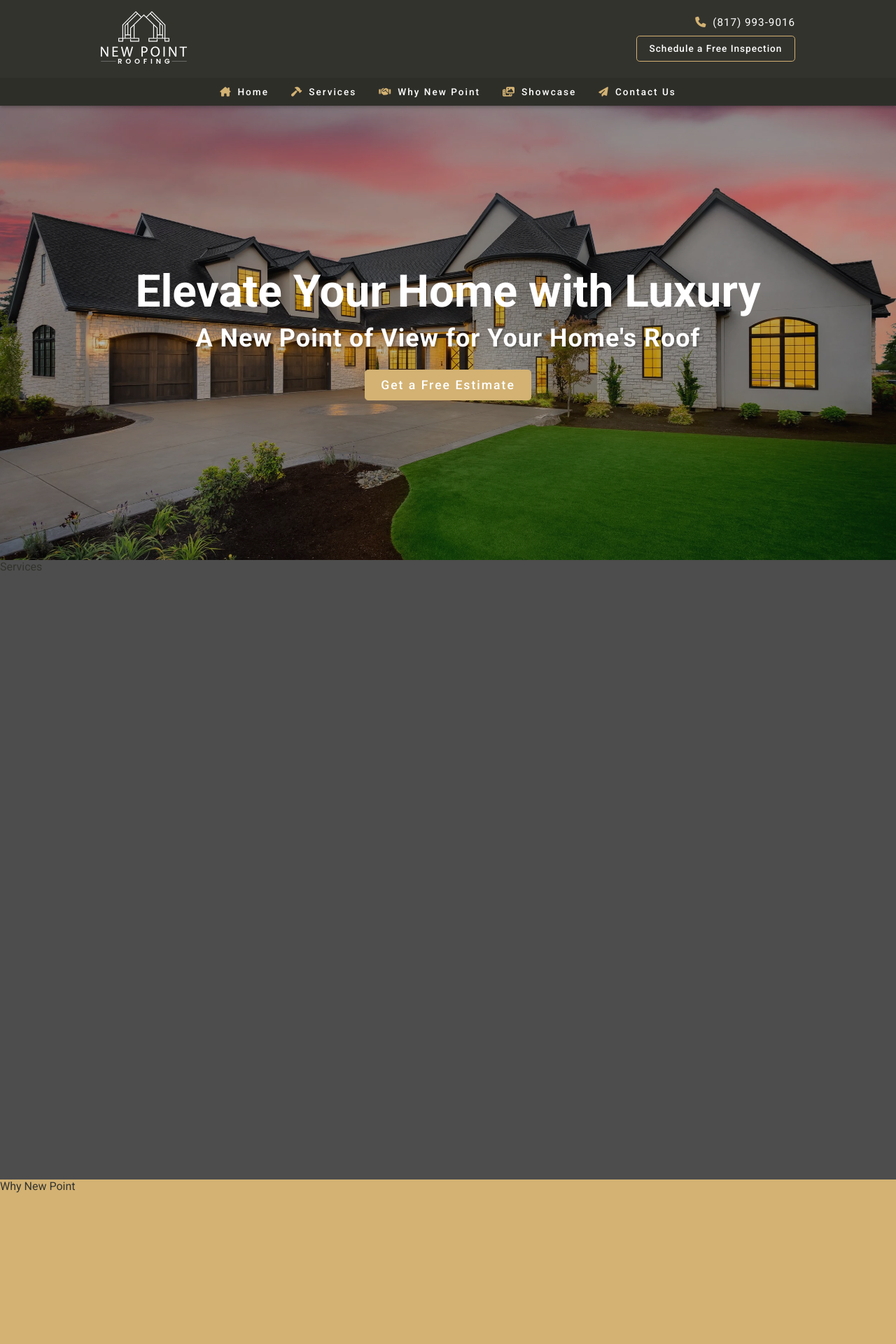
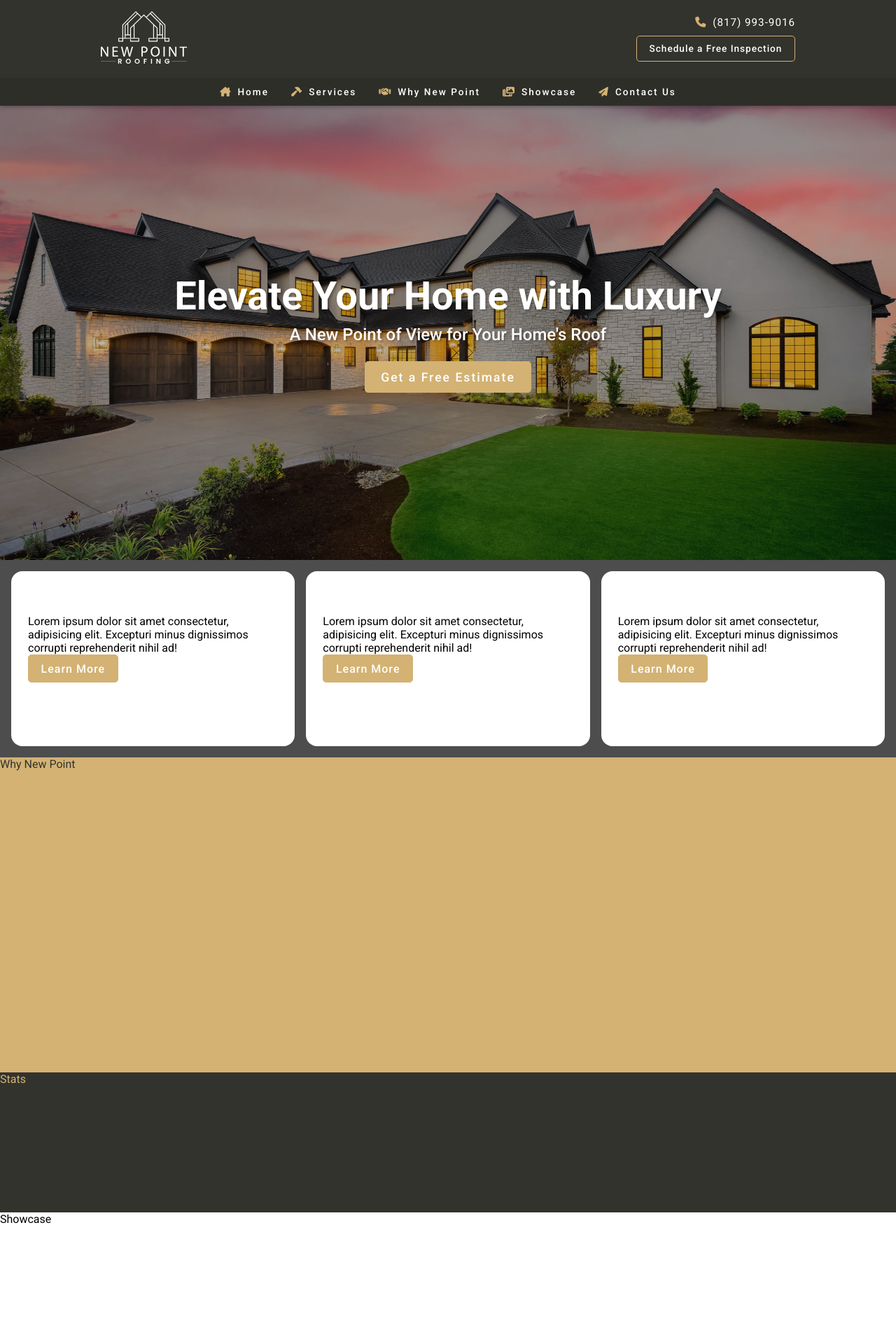
Before and after one commit to bjded/newpointroofing, a PHP site: page / in a window 1280 px wide. Shown: the top 1920 px of the page at 70% size. Run offline with PHP 8.4, Linux system fonts and the light colour scheme.

Commit message:
removed partial and new

```diff
--- a/index.html
+++ b/index.html
@@ -88,9 +88,9 @@
                 <h1 data-aos="fade-in" data-aos-duration="750">
                     Elevate Your Home with Luxury
                 </h1>
-                <h3 data-aos="fade-in" data-aos-duration="750">
+                <h2 data-aos="fade-in" data-aos-duration="750">
                     A New Point of View for Your Home&apos;s Roof
-                </h3>
+                </h2>
                 <a
                     href="#contact"
                     class="btn btn-primary"
@@ -102,7 +102,32 @@
             </div>
         </section>
 
-        <section id="services">Services</section>
+        <section id="services" class="row">
+            <div class="service">
+                <h3>Residential Roofing</h3>
+                <p>
+                    Lorem ipsum dolor sit amet consectetur, adipisicing elit.
+                    Excepturi minus dignissimos corrupti reprehenderit nihil ad!
+                </p>
+                <a href="#" class="btn btn-primary">Learn More</a>
+            </div>
+            <div class="service">
+                <h3>Commercial Roofing</h3>
+                <p>
+                    Lorem ipsum dolor sit amet consectetur, adipisicing elit.
+                    Excepturi minus dignissimos corrupti reprehenderit nihil ad!
+                </p>
+                <a href="#" class="btn btn-primary">Learn More</a>
+            </div>
+            <div class="service">
+                <h3>Construction Services</h3>
+                <p>
+                    Lorem ipsum dolor sit amet consectetur, adipisicing elit.
+                    Excepturi minus dignissimos corrupti reprehenderit nihil ad!
+                </p>
+                <a href="#" class="btn btn-primary">Learn More</a>
+            </div>
+        </section>
 
         <section id="why-new-point">Why New Point</section>
 
--- a/styles/styles.css
+++ b/styles/styles.css
@@ -1,33 +1,3 @@
-h1 {
-  font-size: 4rem;
-  font-weight: 700;
-}
-
-h2 {
-  font-size: 3rem;
-  font-weight: 700;
-}
-
-h3 {
-  font-size: 2.25rem;
-  font-weight: 700;
-}
-
-h4 {
-  font-size: 1.5rem;
-  font-weight: 700;
-}
-
-h5 {
-  font-size: 1.25rem;
-  font-weight: 700;
-}
-
-h6 {
-  font-size: 1rem;
-  font-weight: 700;
-}
-
 *,
 *::before,
 *::after {
@@ -67,21 +37,35 @@ body {
   padding: 0.6rem 1.1rem;
   border-radius: 0.3rem;
   cursor: pointer;
+  background-color: hsl(0, 0%, 96%);
   font-weight: 500;
   letter-spacing: 1px;
   text-decoration: none;
+  color: hsl(0, 0%, 7%);
 }
 
 .btn-primary {
   border: 1px solid hsl(39, 52%, 64%);
   background-color: hsl(39, 52%, 64%);
-  color: #fff;
+  color: hsl(0, 0%, 100%);
+}
+.btn-primary:hover {
+  border: 1px solid hsl(0, 0%, 100%);
+  background-color: hsl(0, 0%, 100%);
+  color: hsl(39, 52%, 64%);
+  transition: 250ms all ease;
 }
 
 .btn-secondary {
   border: 1px solid hsl(39, 52%, 64%);
   background-color: hsl(60, 5%, 19%);
-  color: #fff;
+  color: hsl(0, 0%, 100%);
+}
+.btn-secondary:hover {
+  border: 1px solid hsl(39, 52%, 64%);
+  background-color: hsl(39, 52%, 64%);
+  color: hsl(60, 5%, 19%);
+  transition: 250ms all ease;
 }
 
 nav {
@@ -159,7 +143,7 @@ nav ul li a {
 nav ul li a:hover > i {
   transform: rotate(360deg);
   transform-origin: center;
-  transition: 250ms transform ease;
+  transition: 333ms transform ease;
 }
 nav ul li a i {
   margin-right: 0.5rem;
@@ -188,13 +172,16 @@ nav ul li a i {
   text-align: center;
   color: hsl(0, 0%, 100%);
 }
-#cta h2 {
-  letter-spacing: 1px;
+#cta h1 {
+  font-size: 3.5rem;
+  font-weight: 700;
   text-shadow: 2px 2px 3px rgba(18, 18, 18, 0.3);
 }
-#cta h3 {
+#cta h2 {
   margin-top: 0.5rem;
-  letter-spacing: 1px;
+  font-size: 1.5rem;
+  font-weight: 500;
+  letter-spacing: 3%;
   text-shadow: 2px 2px 3px rgba(18, 18, 18, 0.3);
 }
 #cta .btn {
@@ -207,9 +194,21 @@ nav ul li a i {
 
 #services {
   width: 100%;
-  height: 885px; /* placeholder */
+  display: grid;
+  grid-template-columns: repeat(auto-fit, minmax(275px, 1fr));
+  gap: 1rem;
   background-color: rgba(18, 18, 18, 0.75);
-  color: hsl(60, 5%, 19%);
+}
+#services .service {
+  min-height: 250px;
+  border-radius: 1rem;
+  padding: 1.5rem;
+  background-color: #fff;
+}
+#services .service h3 {
+  font-size: 2rem;
+  font-weight: 700;
+  color: #fff;
 }
 
 #why-new-point {
--- a/styles/styles.scss
+++ b/styles/styles.scss
@@ -1,4 +1,91 @@
-@import "ded-styles";
+// Colors
+$color-primary: hsl(60, 5%, 19%);
+$color-secondary: hsl(39, 52%, 64%);
+
+$color-dark: hsl(0, 0%, 7%);
+$color-light: hsl(0, 0%, 100%);
+$color-neutral: hsl(0, 0%, 96%);
+
+$color-overlay: rgba($color-dark, 0.3);
+
+// Fonts
+$font-primary: "Roboto", serif;
+
+// Variable Settings
+$nav-height: 151px;
+$nav-width: 1024px;
+
+// Reset
+*,
+*::before,
+*::after {
+    margin: 0;
+    border: 0;
+    padding: 0;
+    box-sizing: border-box;
+}
+
+// General
+body {
+    font-family: $font-primary;
+}
+
+// Generic
+.row {
+    padding: 1rem;
+}
+
+// Overlay
+.overlay::before {
+    content: "";
+    position: absolute;
+    top: 0;
+    left: 0;
+    width: 100%;
+    height: 100%;
+    background-color: $color-overlay;
+    z-index: 1;
+}
+.overlay > * {
+    position: relative;
+    z-index: 2;
+}
+
+// Buttons
+.btn {
+    display: inline-block;
+    font-size: 1rem;
+    padding: 0.6rem 1.1rem;
+    border-radius: 0.3rem;
+    cursor: pointer;
+    background-color: $color-neutral;
+    font-weight: 500;
+    letter-spacing: 1px;
+    text-decoration: none;
+    color: $color-dark;
+}
+.btn-primary {
+    border: 1px solid $color-secondary;
+    background-color: $color-secondary;
+    color: $color-light;
+    &:hover {
+        border: 1px solid $color-light;
+        background-color: $color-light;
+        color: $color-secondary;
+        transition: 250ms all ease;
+    }
+}
+.btn-secondary {
+    border: 1px solid $color-secondary;
+    background-color: $color-primary;
+    color: $color-light;
+    &:hover {
+        border: 1px solid $color-secondary;
+        background-color: $color-secondary;
+        color: $color-primary;
+        transition: 250ms all ease;
+    }
+}
 
 // Navigation
 nav {
@@ -78,7 +165,7 @@ nav {
                 &:hover > i {
                     transform: rotate(360deg);
                     transform-origin: center;
-                    transition: 250ms transform ease;
+                    transition: 333ms transform ease;
                 }
                 i {
                     margin-right: 0.5rem;
@@ -112,17 +199,17 @@ nav {
     align-items: center;
     text-align: center;
     color: hsl(0, 0%, 100%);
-    h2 {
-        // font-size: $h1-size;
-        // font-weight: 700;
-        letter-spacing: 1px;
+    h1 {
+        font-size: 3.5rem;
+        font-weight: 700;
+        // letter-spacing: 1px;
         text-shadow: 2px 2px 3px $color-overlay;
     }
-    h3 {
+    h2 {
         margin-top: 0.5rem;
-        // font-size: $h4-size;
-        // font-weight: 500;
-        letter-spacing: 1px;
+        font-size: 1.5rem;
+        font-weight: 500;
+        letter-spacing: 3%;
         text-shadow: 2px 2px 3px $color-overlay;
     }
     .btn {
@@ -137,9 +224,23 @@ nav {
 // Services
 #services {
     width: 100%;
-    height: 885px; /* placeholder */
+    display: grid;
+    grid-template-columns: repeat(auto-fit, minmax(275px, 1fr));
+    gap: 1rem;
     background-color: rgba(hsl(0, 0%, 7%), 0.75);
-    color: $color-primary;
+    .service {
+        min-height: 250px;
+        // display: grid;
+        // align-items: end;
+        border-radius: 1rem;
+        padding: 1.5rem;
+        background-color: #fff;
+        h3 {
+            font-size: 2rem;
+            font-weight: 700;
+            color: #fff;
+        }
+    }
 }
 
 // About Us
```
Also changed, not shown: 1 other file.
